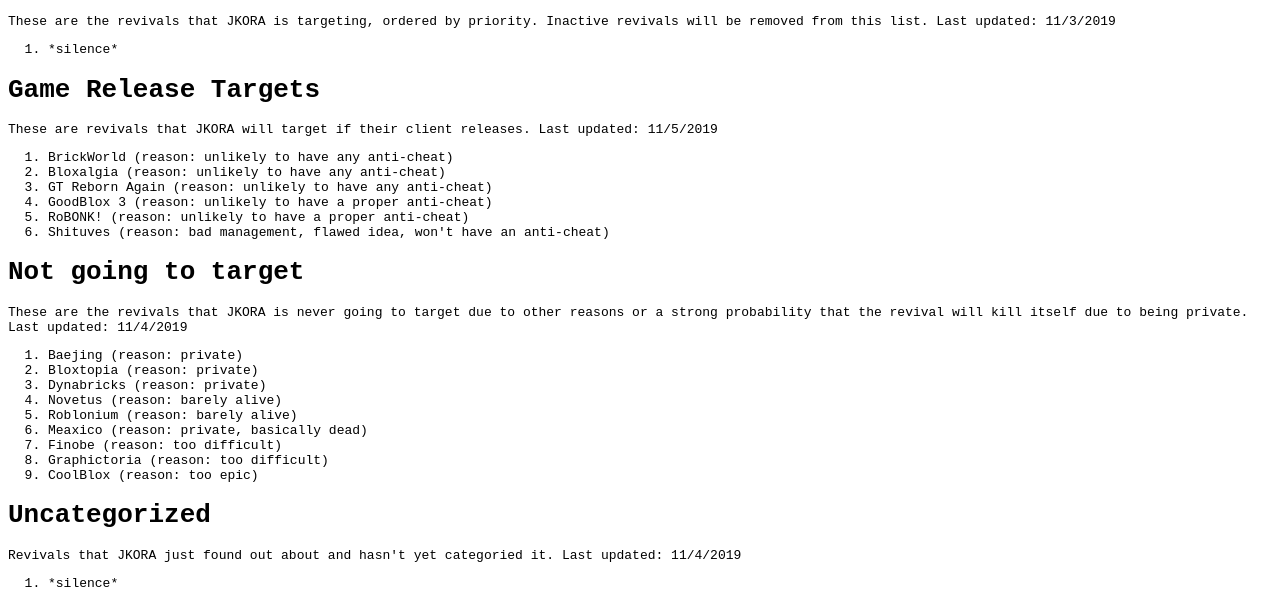
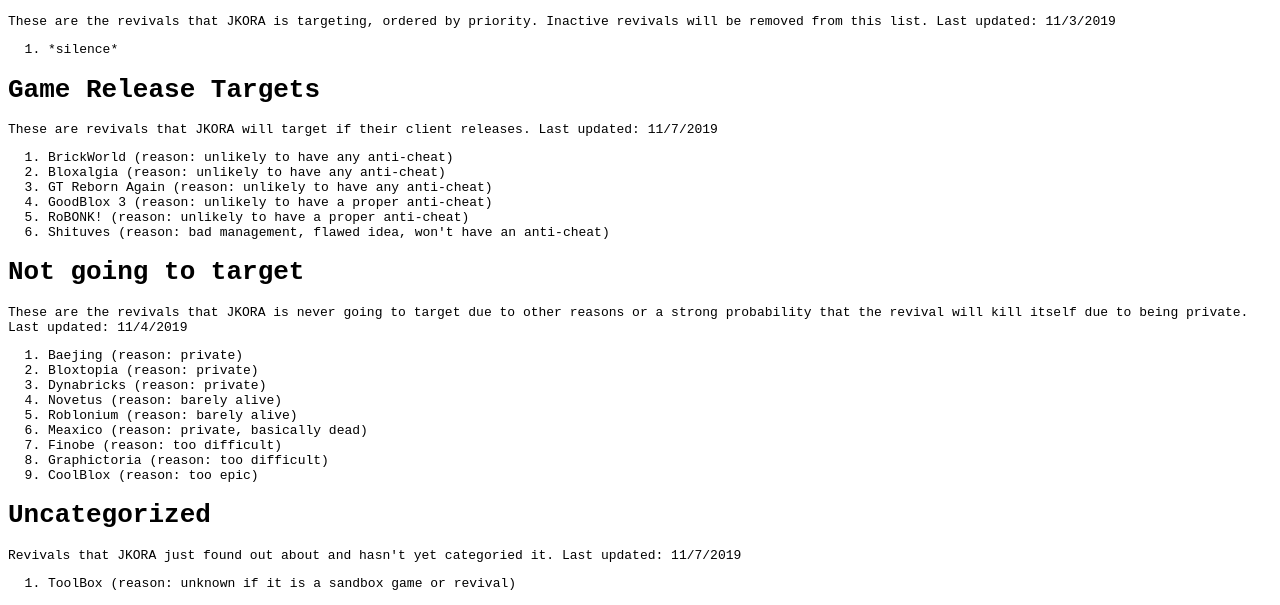
Before and after one commit to Epiculy/jkorasite, a plain HTML site: page targets.html in a window 1280 px wide. Shown: the part 186-791 px from the top of the page. Drawn offline with Linux system fonts and the light colour scheme.

Commit message:
[minor] fix date and add ToolBox

```diff
--- a/targets.html
+++ b/targets.html
@@ -21,7 +21,7 @@
 			<li>*silence*</li>
 		</ol>
 		<h1>Game Release Targets</h1>
-		These are revivals that JKORA will target if their client releases.  Last updated: 11/5/2019
+		These are revivals that JKORA will target if their client releases.  Last updated: 11/7/2019
 		<ol>
 			<li>BrickWorld (reason: unlikely to have any anti-cheat)</li>
 			<li>Bloxalgia (reason: unlikely to have any anti-cheat)</li>
@@ -45,9 +45,9 @@
 		</ol>
 
 		<h1>Uncategorized</h1>
-		Revivals that JKORA just found out about and hasn't yet categoried it. Last updated: 11/4/2019
+		Revivals that JKORA just found out about and hasn't yet categoried it. Last updated: 11/7/2019
 		<ol>
-			<li>*silence*</li>
+			<li>ToolBox (reason: unknown if it is a sandbox game or revival)</li>
 		</ol>
 		<h1>Dead revivals</h1>
 		Revivals that died since logging started on 11/3/2019. Last updated: 11/6/2019
```
